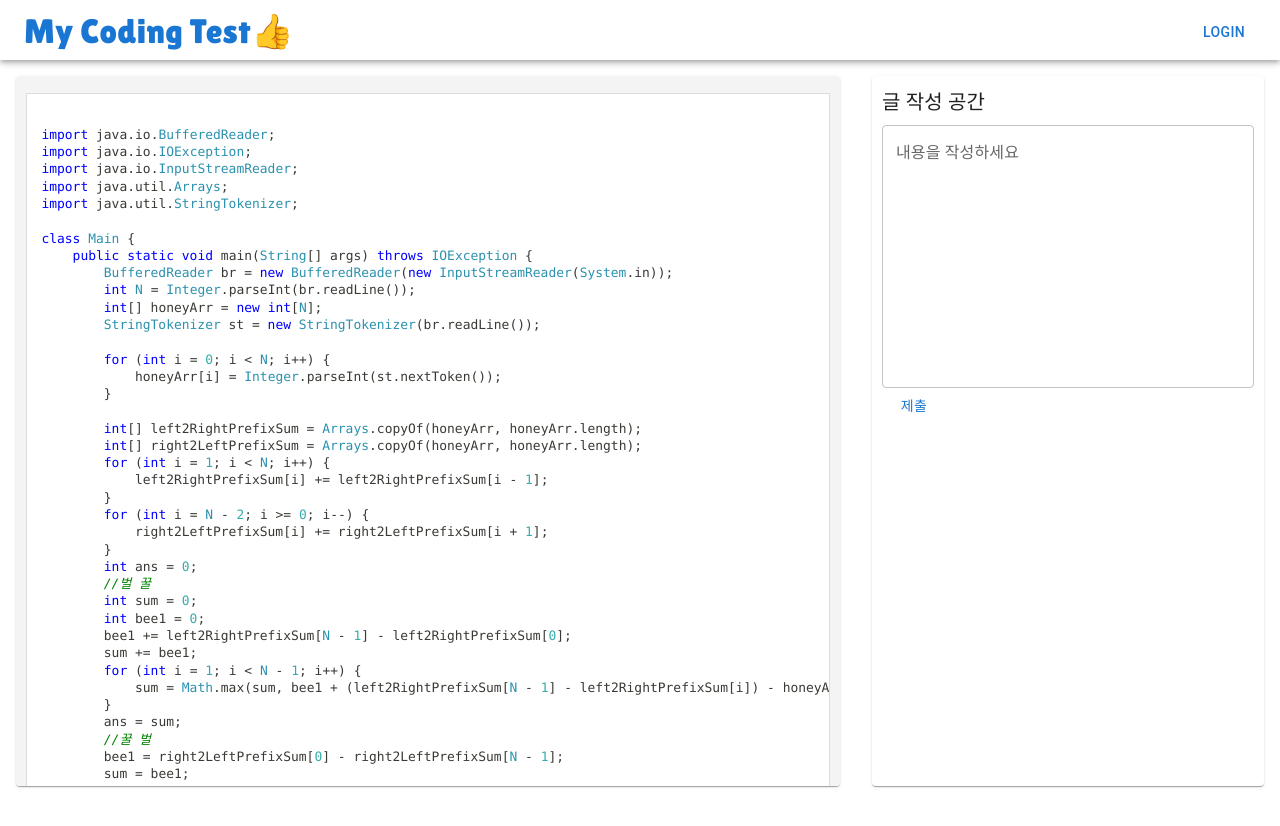
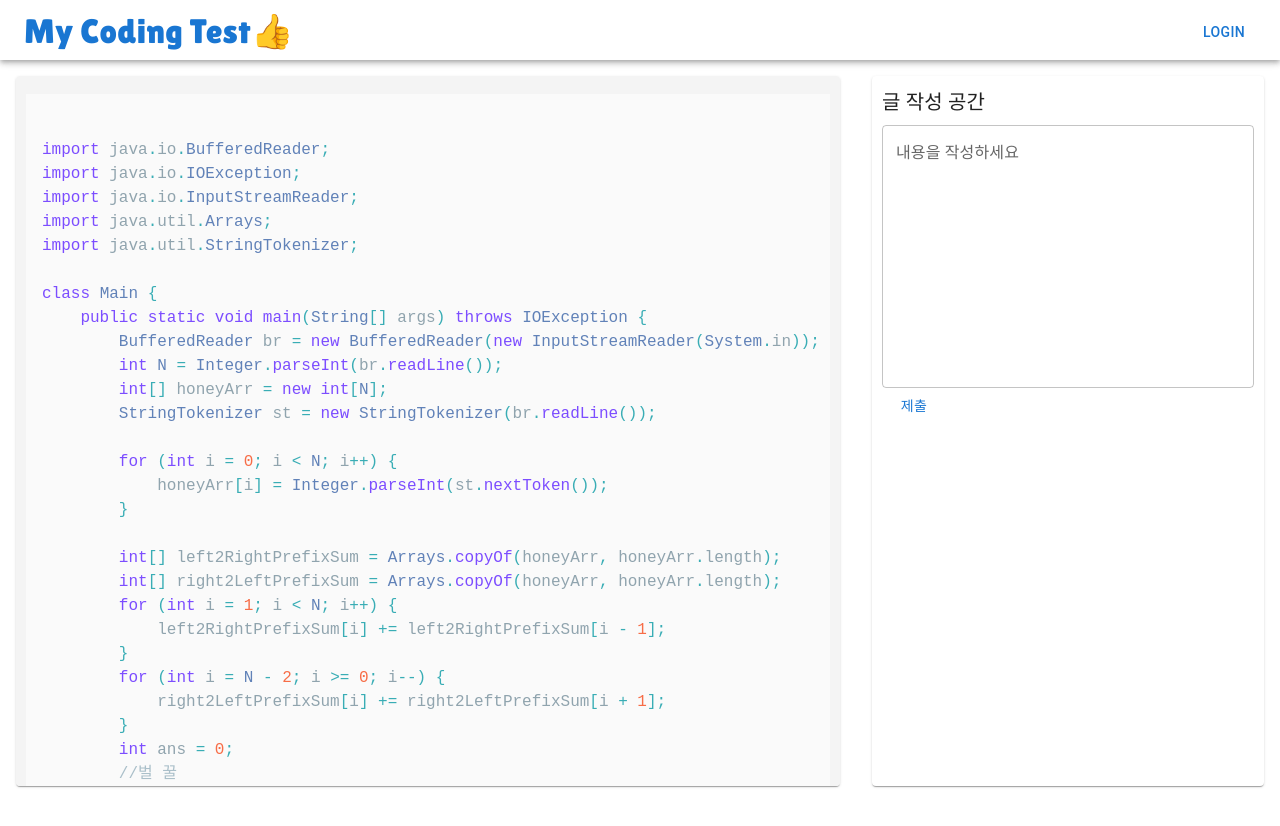
Before and after one commit to zzoe2346/MyCodingTest_FE, a React (Vite) app: page / in a window 1280 px wide. Shown: the top 826 px of the page. Built offline with nearby package versions, Linux system fonts and the light colour scheme; a web font is replaced by a local one.

Commit message:
fix: update syntax highlighter style to materialLight for better readability

```diff
--- a/src/components/CodeArea.tsx
+++ b/src/components/CodeArea.tsx
@@ -1,6 +1,6 @@
 import { Paper } from '@mui/material';
 import { Prism as SyntaxHighlighter } from 'react-syntax-highlighter';
-import { ghcolors, materialDark, materialLight, prism, vs } from 'react-syntax-highlighter/dist/esm/styles/prism';
+import { materialLight } from 'react-syntax-highlighter/dist/esm/styles/prism';
 
 function CodeArea() {
     const codeString = `
@@ -70,7 +70,7 @@
                 overflow: 'auto', // 스크롤 가능
             }}
         >
-            <SyntaxHighlighter language="java" style={vs}>
+            <SyntaxHighlighter language="java" style={materialLight}>
                 {codeString}
             </SyntaxHighlighter>
         </Paper>
```
